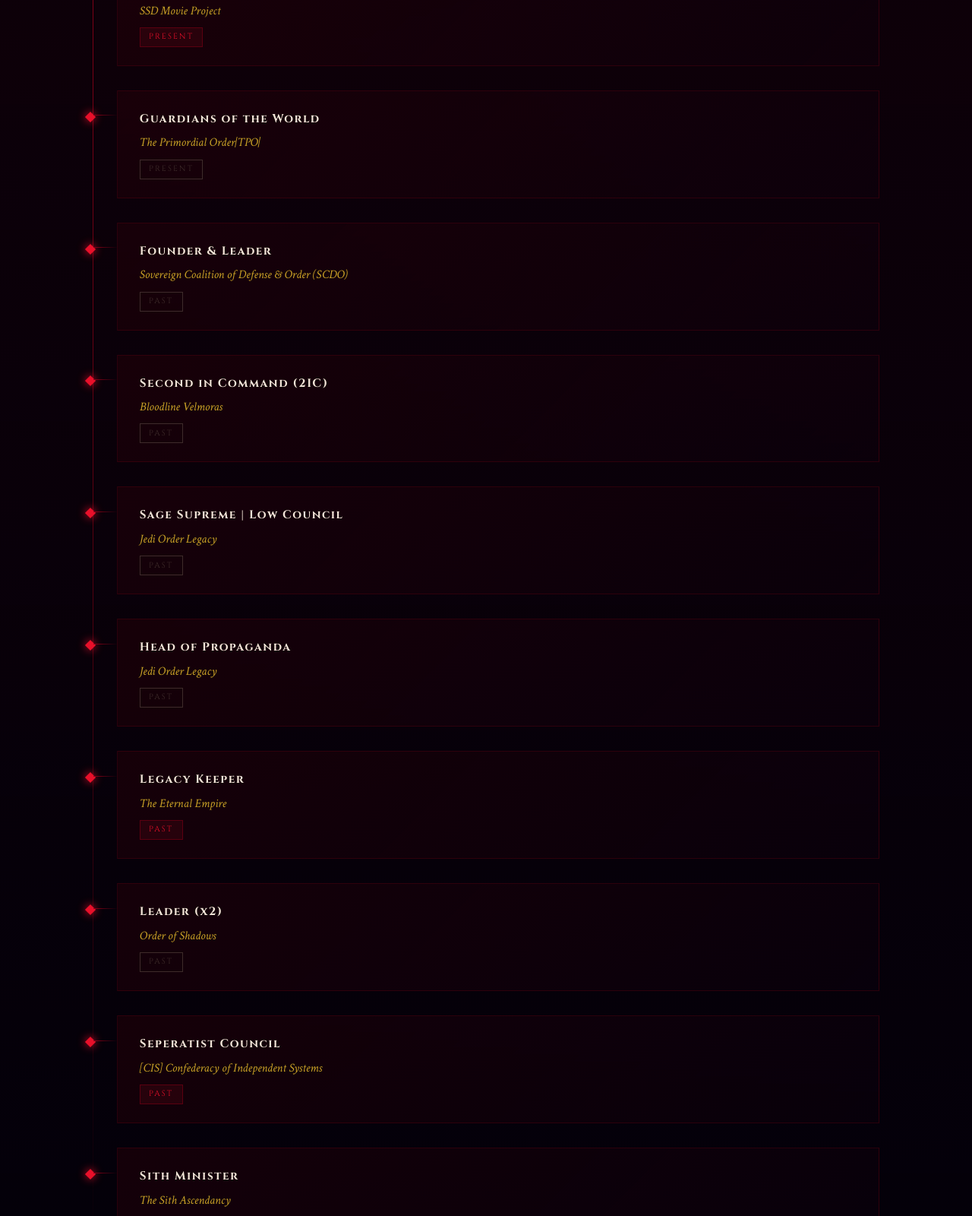
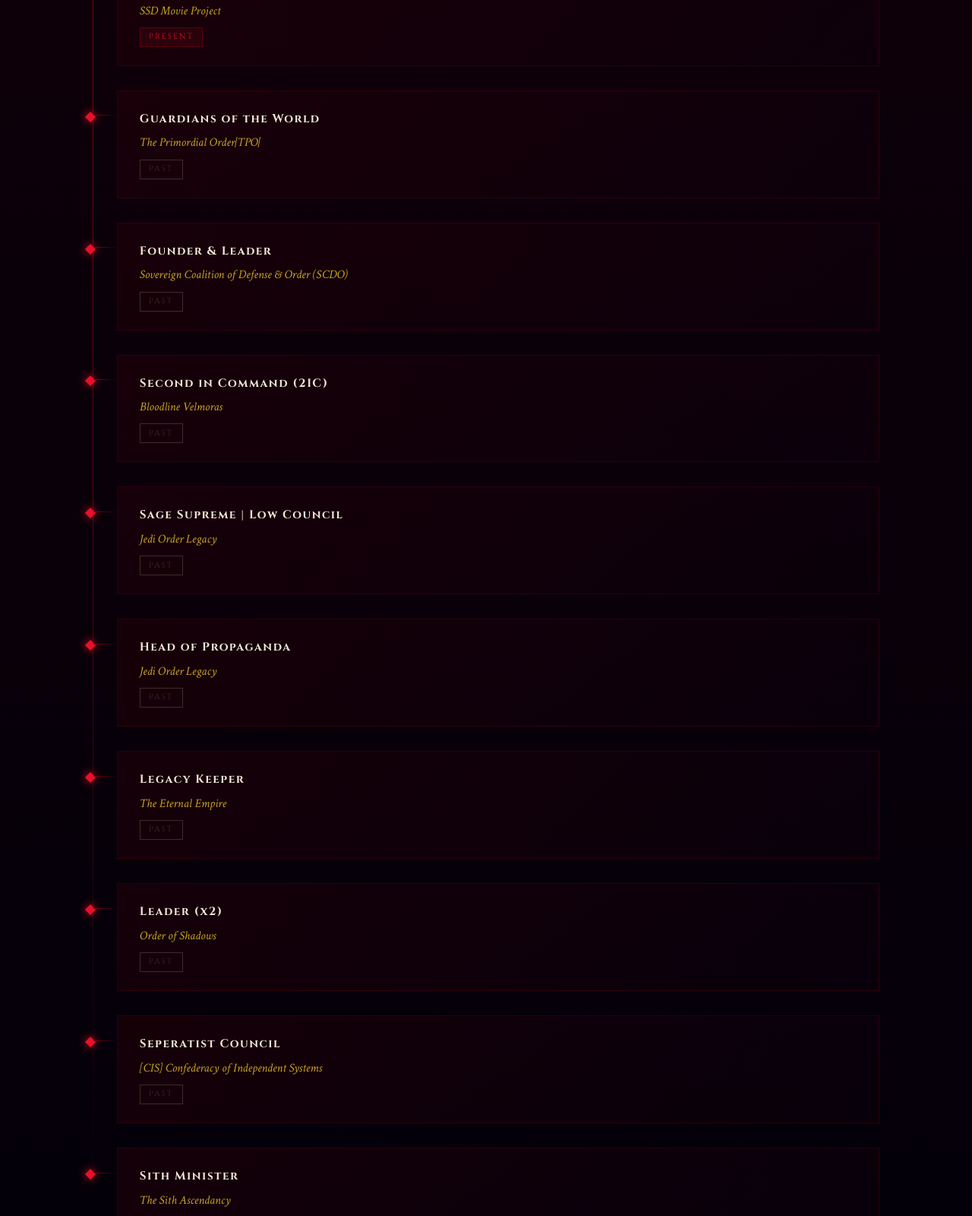
Before and after one commit to TyupioProductions/TyupioProductions.github.io, a plain HTML site: page index.html in a window 1280 px wide. Shown: the part 3339-4939 px from the top of the page at 76% size. Drawn offline with Linux system fonts and the light colour scheme.

Commit message:
Update index.html

```diff
--- a/index.html
+++ b/index.html
@@ -278,20 +278,20 @@
     <div class="timeline">
       <div class="timeline-item reveal"><div class="role-title">High Sith Sorcerer</div><div class="role-group">Ancient Sith Empire</div><span class="role-status status-present">Present</span></div>
       <div class="timeline-item reveal"><div class="role-title">Sith Knight</div><div class="role-group">Ancient Sith Empire</div><span class="role-status status-present">Present</span></div>
-      <div class="timeline-item reveal reveal-delay-1"><div class="role-title">Sith Curator (Ravyn Curator Rank)</div><div class="role-group">The Sith Eclipse</div><span class="role-status status-present">Present</span></div>
+      <div class="timeline-item reveal reveal-delay-1"><div class="role-title">Sith Curator (Reginald Curator Rank)</div><div class="role-group">The Sith Eclipse</div><span class="role-status status-present">Present</span></div>
       <div class="timeline-item reveal reveal-delay-1"><div class="role-title">Lord of the Realm</div><div class="role-group">Blood of Valyria {BOV}</div><span class="role-status status-present">Present</span></div>
       <div class="timeline-item reveal reveal-delay-1"><div class="role-title">Head of Propaganda</div><div class="role-group">Blood of Valyria {BOV}</div><span class="role-status status-present">Present</span></div>
       <div class="timeline-item reveal reveal-delay-1"><div class="role-title">Semi Main Character {Actor}</div><div class="role-group">SSD Movie</div><span class="role-status status-present">Present</span></div>
       <div class="timeline-item reveal reveal-delay-1"><div class="role-title">Sith Master</div><div class="role-group">Ancient Knights of the Sith</div><span class="role-status status-present">Present</span></div>
       <div class="timeline-item reveal reveal-delay-1"><div class="role-title">Scene Director</div><div class="role-group">SSD Movie Project</div><span class="role-status status-present">Present</span></div>
-      <div class="timeline-item reveal reveal-delay-3"><div class="role-title">Guardians of the World</div><div class="role-group">The Primordial Order|TPO|</div><span class="role-status status-past">Present</span></div>
+      <div class="timeline-item reveal reveal-delay-3"><div class="role-title">Guardians of the World</div><div class="role-group">The Primordial Order|TPO|</div><span class="role-status status-past">Past</span></div>
       <div class="timeline-item reveal reveal-delay-2"><div class="role-title">Founder &amp; Leader</div><div class="role-group">Sovereign Coalition of Defense &amp; Order (SCDO)</div><span class="role-status status-past">Past</span></div>
       <div class="timeline-item reveal reveal-delay-2"><div class="role-title">Second in Command (2IC)</div><div class="role-group">Bloodline Velmoras</div><span class="role-status status-past">Past</span></div>
       <div class="timeline-item reveal reveal-delay-2"><div class="role-title">Sage Supreme | Low Council</div><div class="role-group">Jedi Order Legacy</div><span class="role-status status-past">Past</span></div>
       <div class="timeline-item reveal reveal-delay-3"><div class="role-title">Head of Propaganda</div><div class="role-group">Jedi Order Legacy</div><span class="role-status status-past">Past</span></div>
-      <div class="timeline-item reveal reveal-delay-1"><div class="role-title">Legacy Keeper</div><div class="role-group">The Eternal Empire</div><span class="role-status status-present">Past</span></div>
+      <div class="timeline-item reveal reveal-delay-1"><div class="role-title">Legacy Keeper</div><div class="role-group">The Eternal Empire</div><span class="role-status status-past">Past</span></div>
       <div class="timeline-item reveal reveal-delay-3"><div class="role-title">Leader (x2)</div><div class="role-group">Order of Shadows</div><span class="role-status status-past">Past</span></div>
-      <div class="timeline-item reveal reveal-delay-1"><div class="role-title">Seperatist Council</div><div class="role-group">[CIS] Confederacy of Independent Systems</div><span class="role-status status-present">Past</span></div>
+      <div class="timeline-item reveal reveal-delay-1"><div class="role-title">Seperatist Council</div><div class="role-group">[CIS] Confederacy of Independent Systems</div><span class="role-status status-past">Past</span></div>
       <div class="timeline-item reveal reveal-delay-3"><div class="role-title">Sith Minister</div><div class="role-group">The Sith Ascendancy</div><span class="role-status status-past">Past</span></div>
     </div>
   </div>
```
